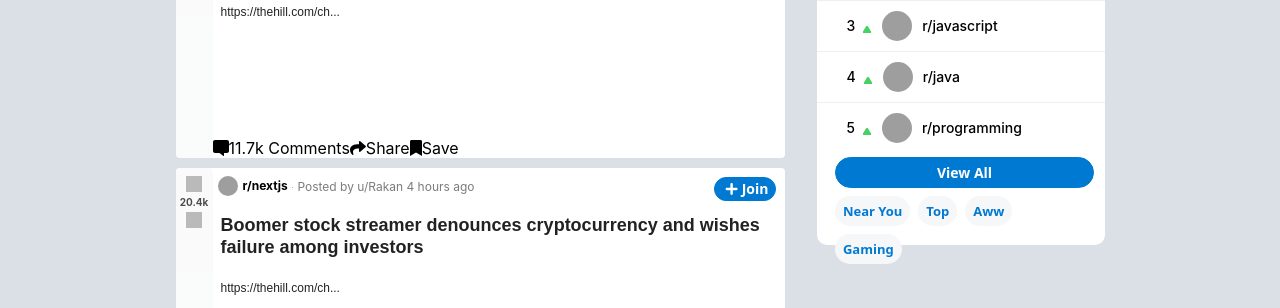
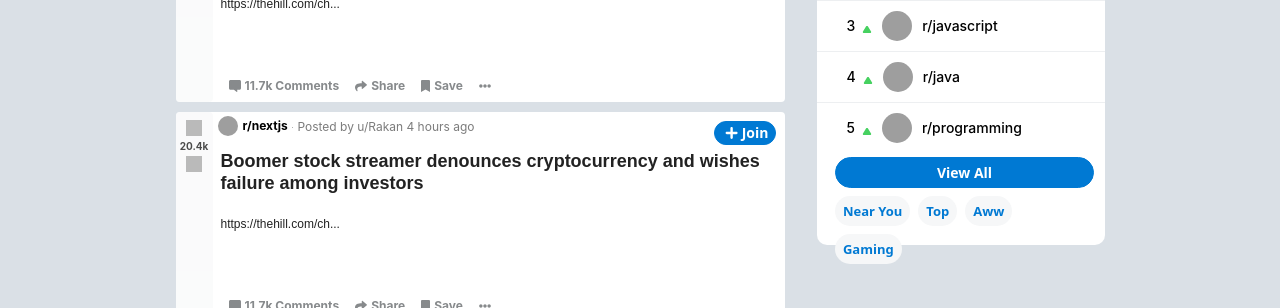
Before and after one commit to RakanAljamal/reddit-clone, a Next.js app: page / in a window 1280 px wide. Shown: the part 492-800 px from the top of the page. Built offline with nearby package versions, Linux system fonts and the light colour scheme; grey boxes are pictures that could not be loaded.

Commit message:
Adding post footer

```diff
--- a/components/Post/styles.module.scss
+++ b/components/Post/styles.module.scss
@@ -8,7 +8,8 @@
   border-spacing: 0;
 
   &:hover {
-    border: 1px solid #000;
+    outline: 1px solid #000;
+    cursor: pointer;
   }
 }
 
--- a/components/PostBody/index.js
+++ b/components/PostBody/index.js
@@ -8,7 +8,7 @@ const ShortTitleShortTextPost = styled.div`
   margin: 0 8px;
   font-family: BentonSans, sans-serif;
   color: #222222;
-  height: 200px;
+  height: 140px;
 
   & > h3 {
     font-family: IBMPlexSans, Arial, sans-serif;;
--- a/components/PostFooter/index.js
+++ b/components/PostFooter/index.js
@@ -1,5 +1,5 @@
 import React from 'react';
-import {faBookmark, faCommentAlt, faShare} from "@fortawesome/free-solid-svg-icons";
+import {faBookmark, faCommentAlt, faEllipsisH, faShare} from "@fortawesome/free-solid-svg-icons";
 import {FontAwesomeIcon} from '@fortawesome/react-fontawesome'
 import styles from './styles.module.scss';
 
@@ -17,6 +17,9 @@ const PostFooter = () => {
             <FontAwesomeIcon icon={faBookmark}/>
             <span>Save</span>
         </div>
+        <div className={styles.options}>
+            <FontAwesomeIcon icon={faEllipsisH}/>
+        </div>
 
     </div>
 }
--- a/components/PostFooter/styles.module.scss
+++ b/components/PostFooter/styles.module.scss
@@ -1,4 +1,31 @@
 .postFooter {
   display: flex;
+  padding: 0 8px 0 8px;
+}
+
+.comment, .share, .save, .options {
+  display: flex;
+  justify-content: flex-end;
+  align-items: center;
+  color: #878A8C;
+  font-size: 12px;
+  padding: 8px;
+
+  & > svg {
+    margin-right: 4px;
+  }
+
+  & > span {
+    display: inline-block;
+    text-transform: capitalize;
+    vertical-align: middle;
+    font-size: 12px;
+    font-weight: 700;
+    line-height: 16px;
+  }
+
+  &:hover {
+    background: rgba(26, 26, 26, 0.1);
+  }
 
 }
--- a/components/PostHeader/style.module.scss
+++ b/components/PostHeader/style.module.scss
@@ -4,6 +4,7 @@
   padding-top: 8px;
   align-content: center;
   align-items: center;
+  height: 20px;
 
   & > a > div {
     display: flex;
```
